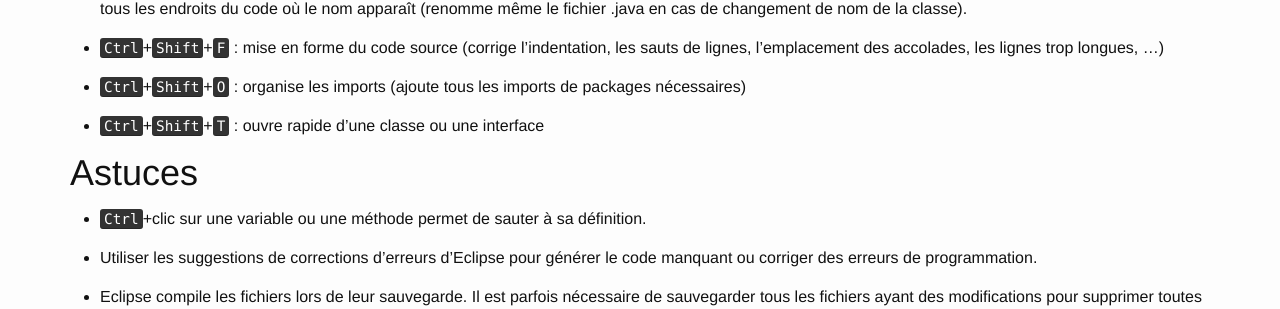
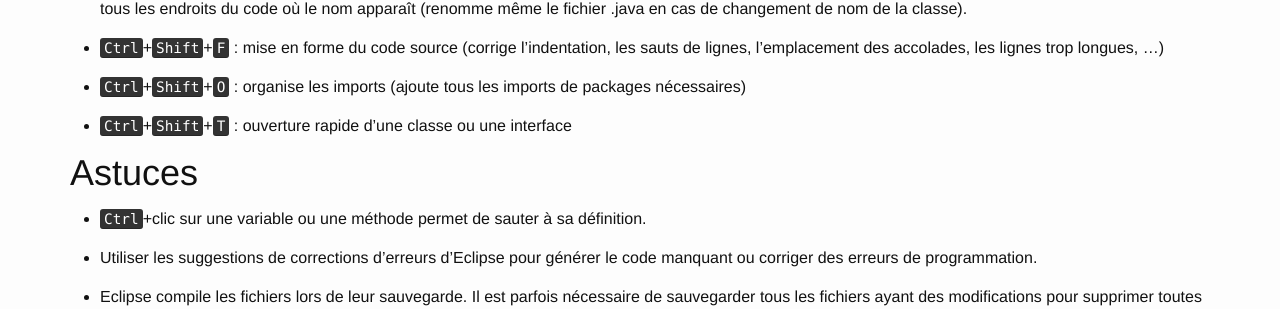
Before and after one commit to geiilyon/geiilyon.github.io, a Jekyll site: the page built from eclipse.md, in a window 1280 px wide and 900 px high, scrolled down 961 px. Shown: the part 143-452 px from the top of the window. Built offline with Jekyll 4.4.1, drawn with Linux system fonts in a browser that asks for light colours; nearby versions of some CDN libraries.

Commit message:
Update eclipse.md

```diff
--- a/eclipse.md
+++ b/eclipse.md
@@ -26,7 +26,7 @@ Eclipse utilise le concept de *perspective* : dans la vidéo ci-dessus, le lance
 
 * <kbd>Ctrl</kbd>+<kbd>Shift</kbd>+<kbd>O</kbd> : organise les imports (ajoute tous les imports de packages nécessaires)
 
-* <kbd>Ctrl</kbd>+<kbd>Shift</kbd>+<kbd>T</kbd> : ouvre rapide d'une classe ou une interface
+* <kbd>Ctrl</kbd>+<kbd>Shift</kbd>+<kbd>T</kbd> : ouverture rapide d'une classe ou une interface
 
 # Astuces
 
```
